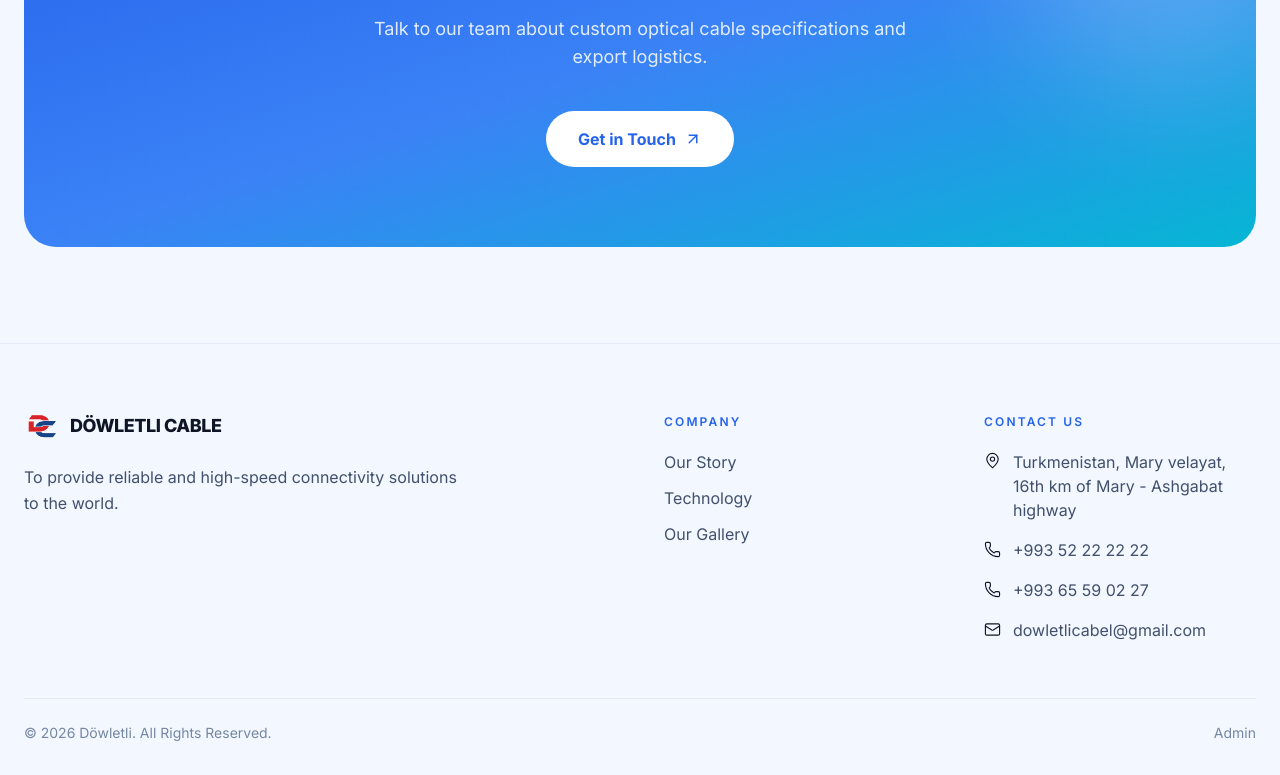
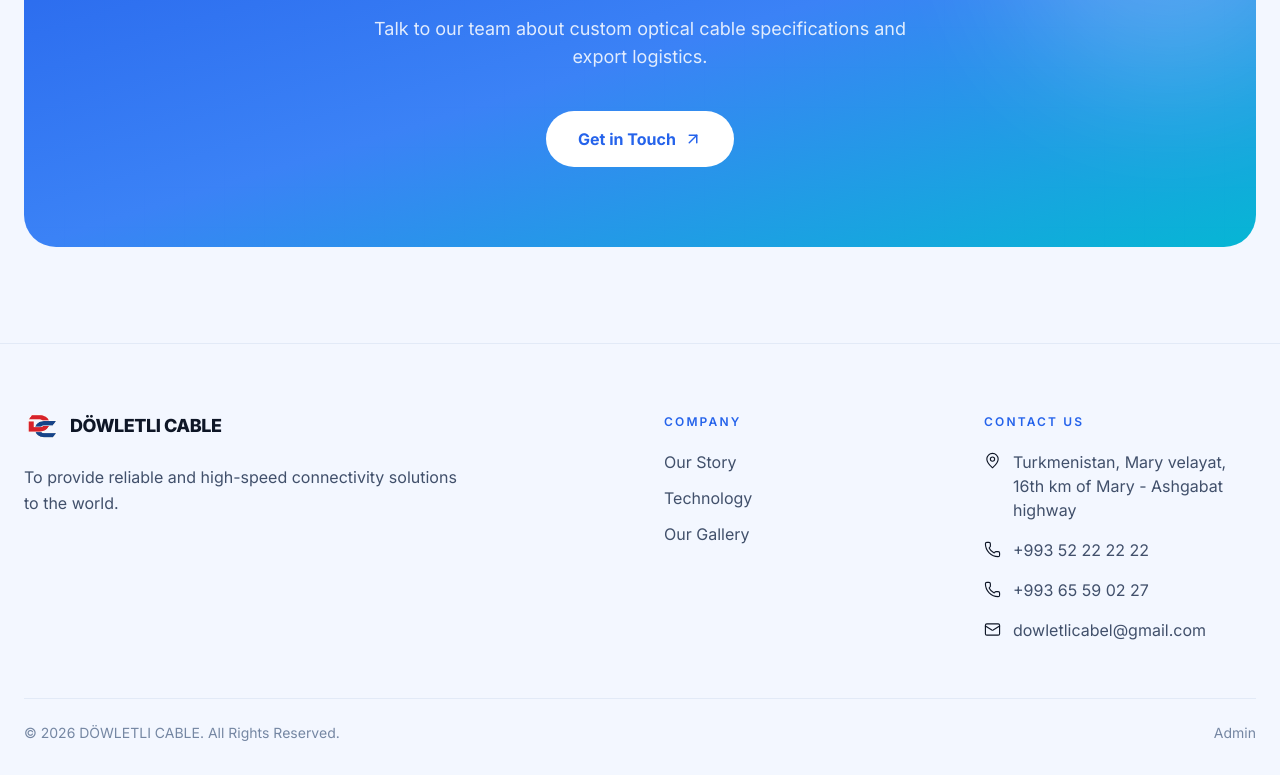
Before and after one commit to TXGuNa/Dowletli-Cabel, a React (Vite) app: page / in a window 1280 px wide. Shown: the part 3059-3834 px from the top of the page. Built offline with nearby package versions, Linux system fonts and the light colour scheme.

Commit message:
Footer copyright uses editable brand name

```diff
--- a/src/components/Footer.tsx
+++ b/src/components/Footer.tsx
@@ -76,7 +76,7 @@ export default function Footer() {
         </div>
 
         <div className="border-t border-brand-border pt-6 flex flex-col sm:flex-row justify-between items-center gap-2 text-brand-slate text-sm">
-          <p>&copy; 2026 Döwletli. {t('footer.rights')}</p>
+          <p>&copy; 2026 {settings.brandName}. {t('footer.rights')}</p>
           <Link to="/admin" className="hover:text-brand-ink transition-colors">Admin</Link>
         </div>
       </div>
```
